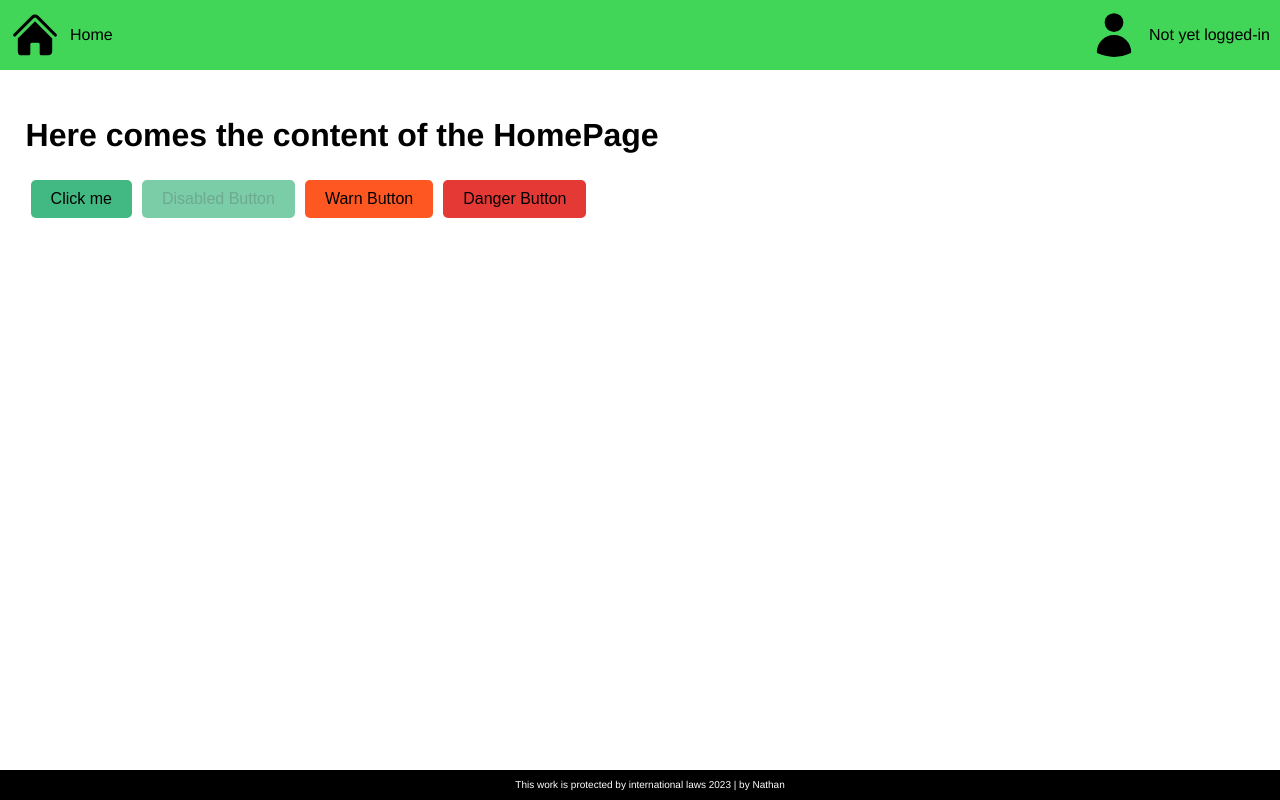
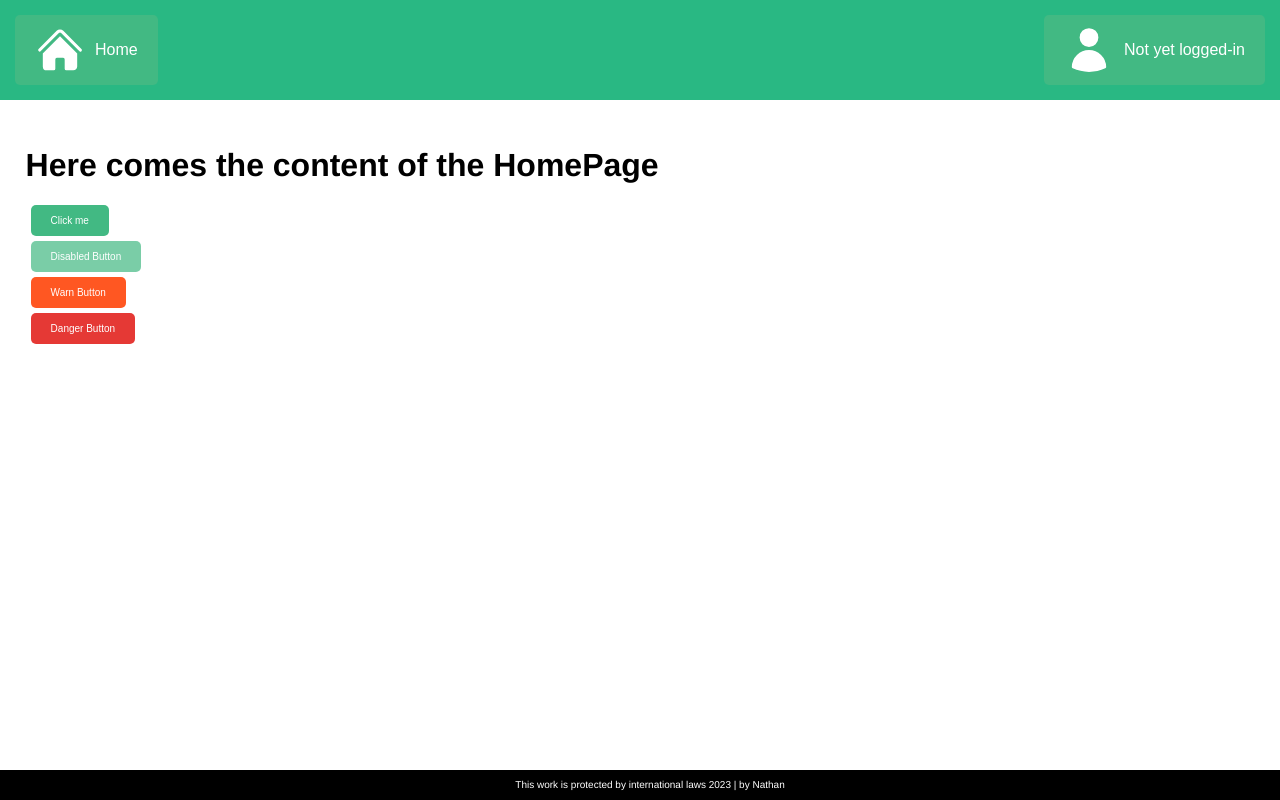
Before and after one commit to Nath9666/info--Web-Development-for-IT-Engineer, a Vue app in the folder Lab3/vue-oauth-microsoft-graph/: page / in a window 1280 px wide. Built offline with nearby package versions, Linux system fonts and the light colour scheme.

Commit message:
ajout button to baseheader

```diff
--- a/Lab3/vue-oauth-microsoft-graph/src/components/baseButton.vue
+++ b/Lab3/vue-oauth-microsoft-graph/src/components/baseButton.vue
@@ -57,11 +57,14 @@ export default {
 
 <style scoped>
 button {
+  align-items: center;
+  display: flex;
   padding: 10px 20px;
-  font-size: 16px;
+  font-size: 10px;
   cursor: pointer;
   border: none;
   margin: 5px;
+  color: white;
   border-radius: 5px;
   background-color: var(--color);
   transition: background-color 0.3s ease;
--- a/Lab3/vue-oauth-microsoft-graph/src/components/baseHeader.vue
+++ b/Lab3/vue-oauth-microsoft-graph/src/components/baseHeader.vue
@@ -1,6 +1,6 @@
 <template>
   <div class="nav-bar">
-    <div>
+    <BaseButton>
       <svg
         xmlns="http://www.w3.org/2000/svg"
         viewBox="0 0 24 24"
@@ -15,8 +15,8 @@
         />
       </svg>
       <p>Home</p>
-    </div>
-    <div>
+    </BaseButton>
+    <BaseButton>
       <svg
         xmlns="http://www.w3.org/2000/svg"
         viewBox="0 0 24 24"
@@ -30,14 +30,19 @@
         />
       </svg>
       <p>Not yet logged-in</p>
-    </div>
+    </BaseButton>
   </div>
 </template>
 
 <script>
+import BaseButton from "./baseButton.vue";
+
 export default {
   name: "BaseHeader",
   props: {},
+  components: {
+    BaseButton,
+  },
 };
 </script>
 
@@ -47,20 +52,19 @@ export default {
   display: flex;
   justify-content: space-between;
   align-items: center;
-  background-color: #41d657;
+  background-color: #29b883;
   color: black;
   padding: 10px;
 }
 
-.nav-bar div {
-  display: flex;
-  align-items: center;
-
+.nav-bar p {
+  font-size: 16px;
 }
 
-.nav-bar div svg {
+.nav-bar svg {
   width: 50px;
   height: 50px;
   margin-right: 10px;
+  align-items: center;
 }
 </style>
```
